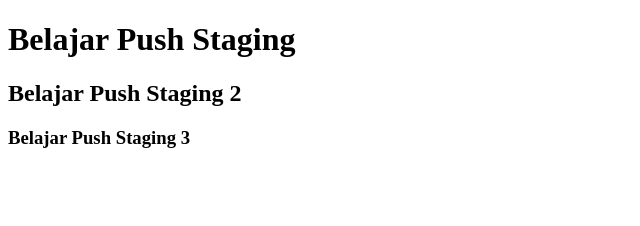
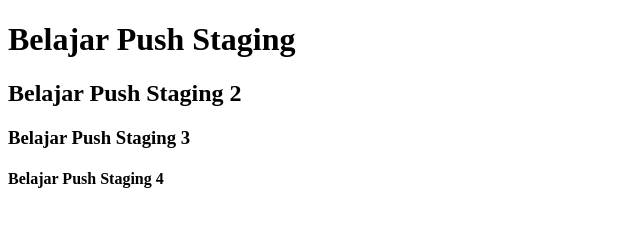
Before and after one commit to andistpang/belajar-niomic, a plain HTML site: page header.html in a window 1280 px wide. Shown: the whole page, without its empty margins (0-640 px from the left). Drawn offline with Linux system fonts and the light colour scheme.

Commit message:
add element h4

```diff
--- a/header.html
+++ b/header.html
@@ -8,5 +8,6 @@
     <h1>Belajar Push Staging</h1>
     <h2>Belajar Push Staging 2</h2>
     <h3>Belajar Push Staging 3</h3>
+    <h4>Belajar Push Staging 4</h4>
   </body>
 </html>
```
